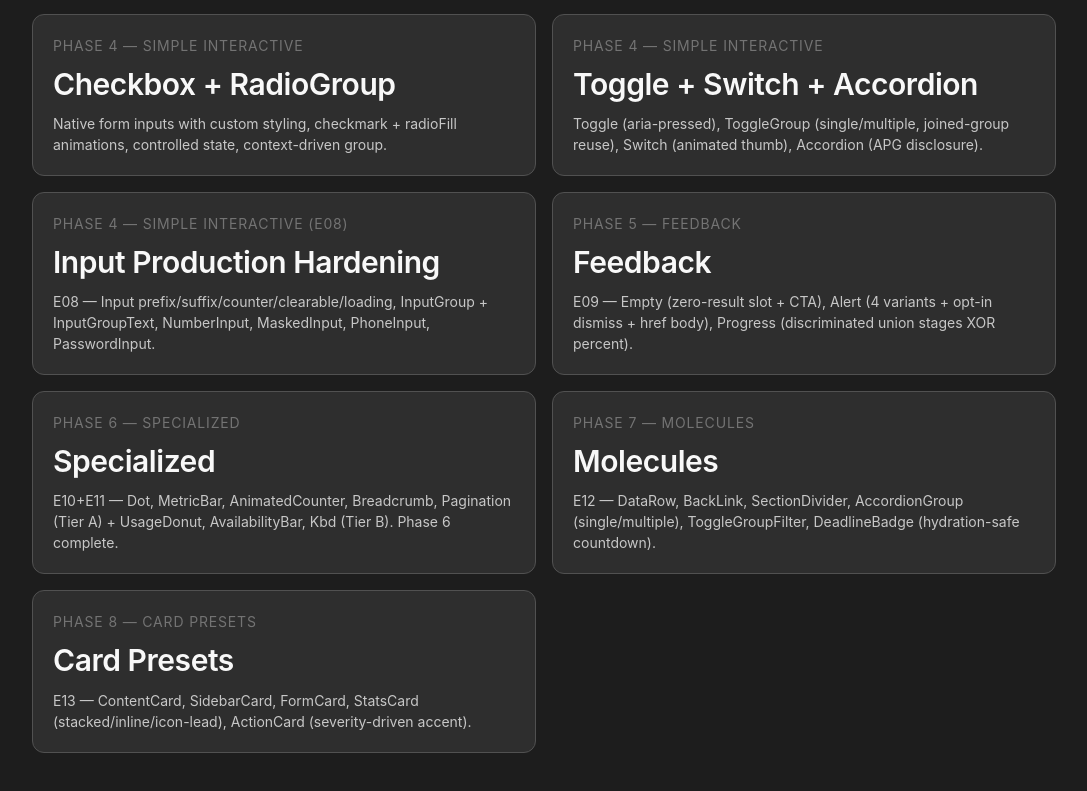
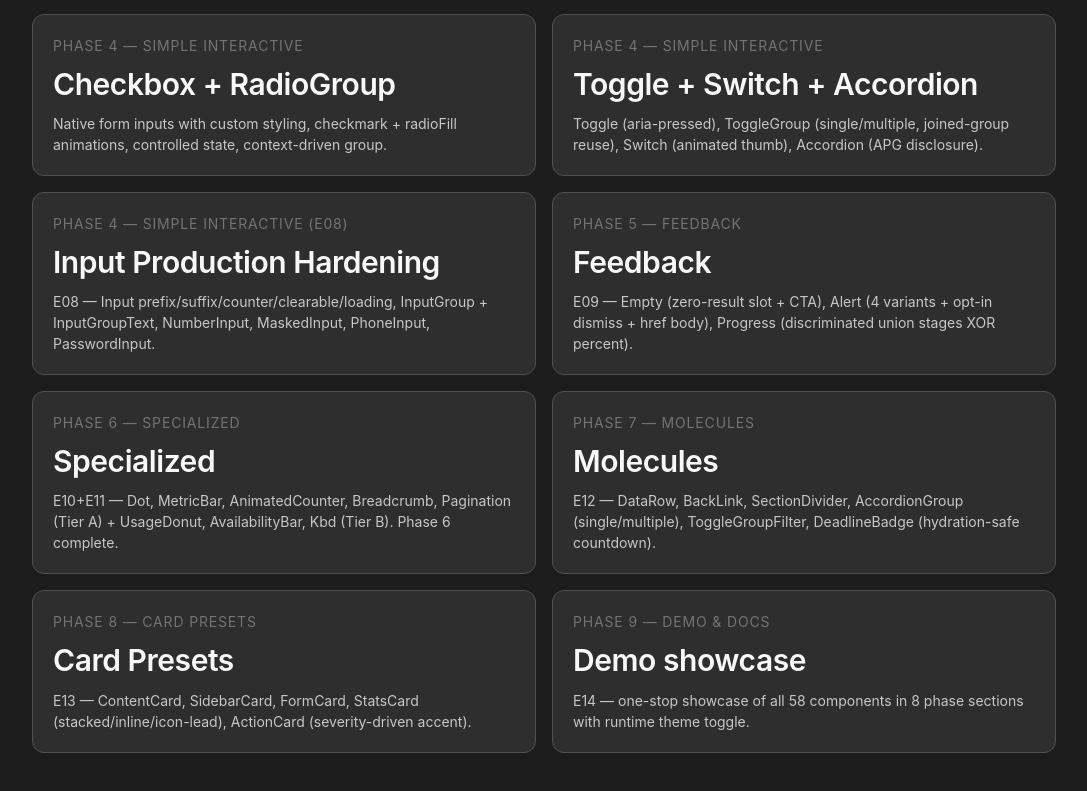
Before and after one commit to JustBleiz/bleizlabs-ui, a Next.js app: page / in a window 1280 px wide. Shown: the part 1576-2367 px from the top of the page, without its empty margins (96-1183 px from the left). Built offline with nearby package versions, Linux system fonts and the light colour scheme.

Commit message:
docs(E14): dev/README Phase 9 + /demo tile in dev index

```diff
--- a/app/page.tsx
+++ b/app/page.tsx
@@ -191,6 +191,14 @@ const components: ComponentLink[] = [
     phase: 'Phase 8 — Card Presets',
     status: 'available',
   },
+  {
+    href: '/demo',
+    name: 'Demo showcase',
+    description:
+      'E14 — one-stop showcase of all 58 components in 8 phase sections with runtime theme toggle.',
+    phase: 'Phase 9 — Demo & Docs',
+    status: 'available',
+  },
 ];
 
 export default function HomePage() {
```
Also changed, not shown: 1 other file (tests, documents, lock files or other folders).
